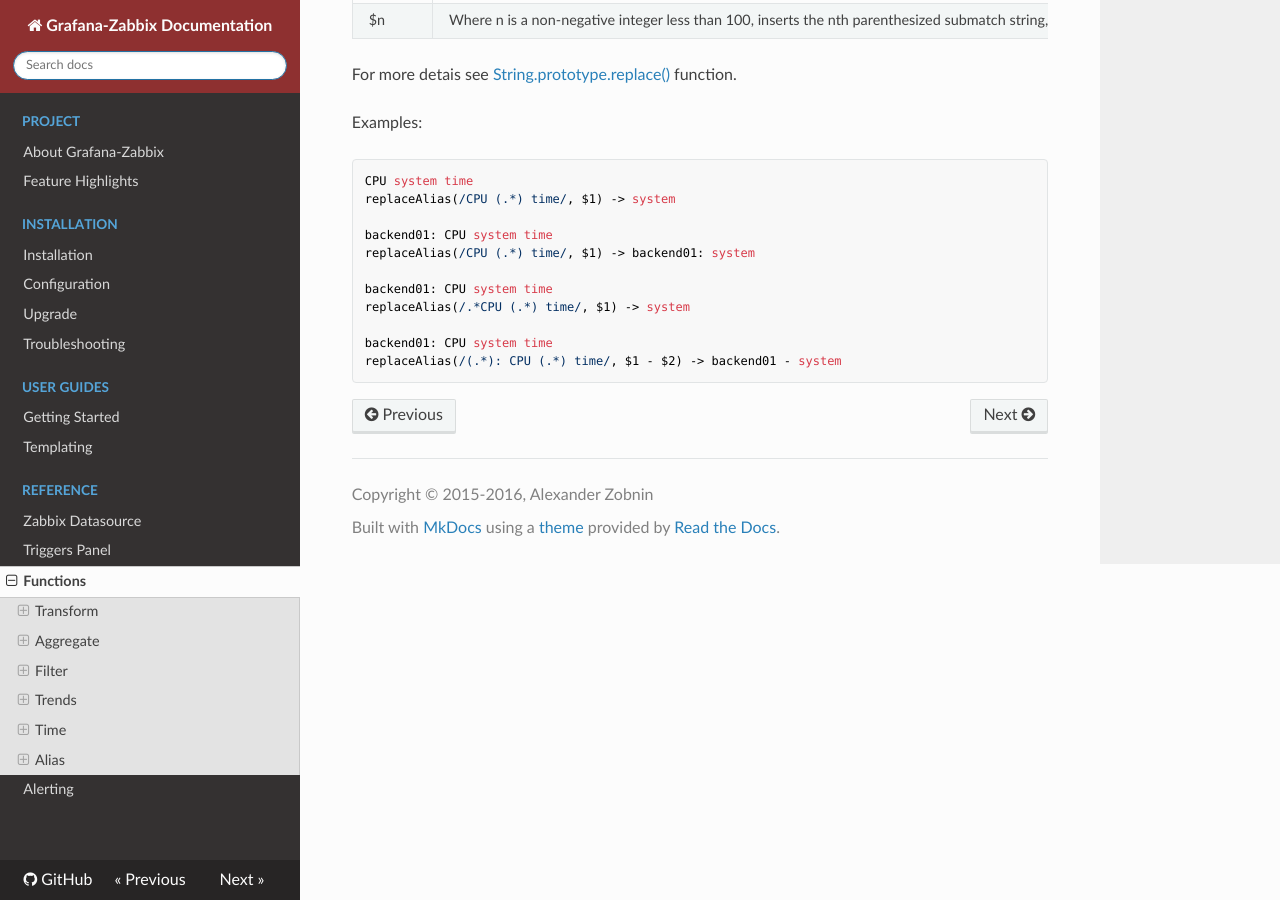
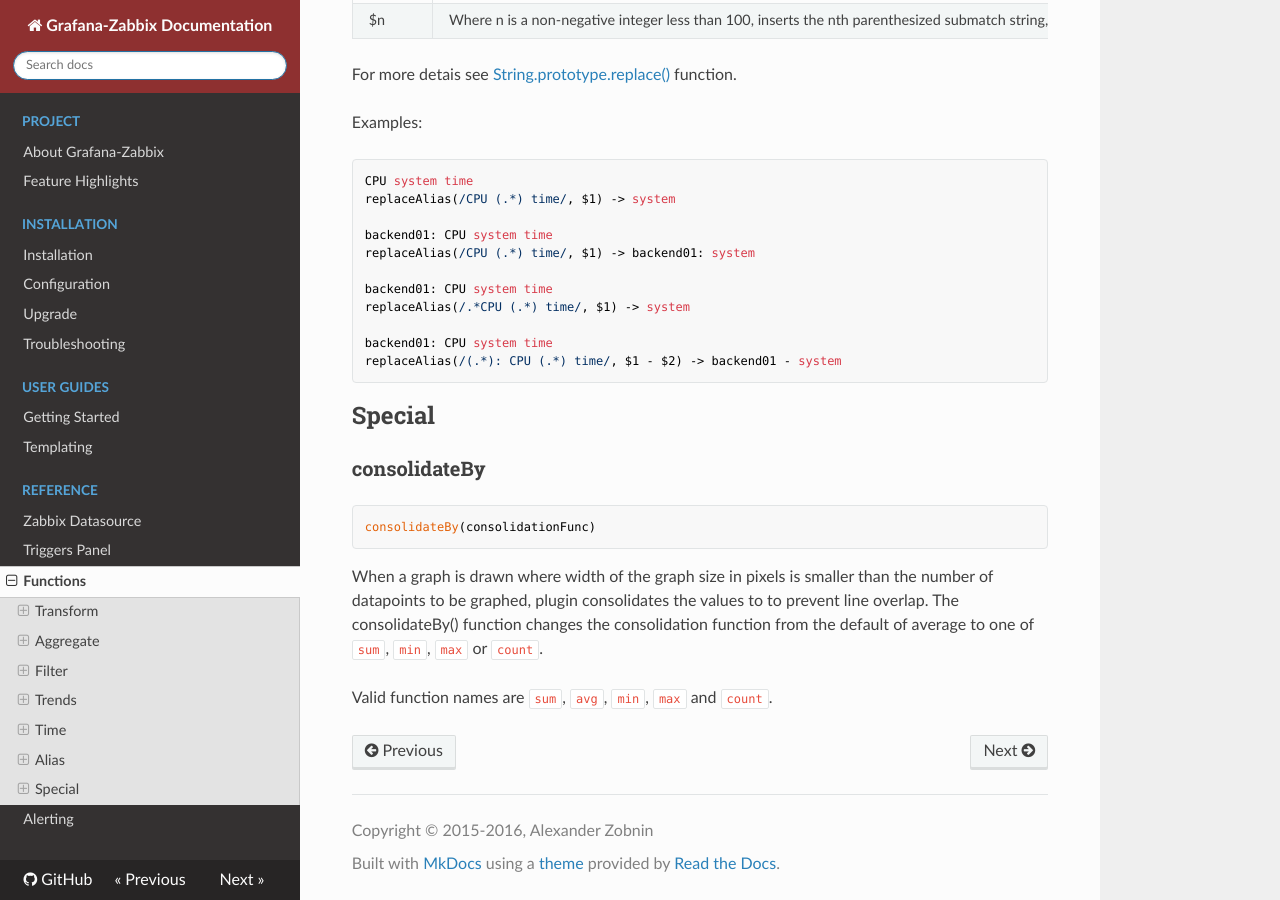
Before and after one commit to grafana/grafana-zabbix, an MkDocs documentation site: the page built from docs/sources/reference/functions.md, in a window 1280 px wide and 900 px high, scrolled down 4340 px. Built offline with MkDocs 1.6.1, drawn with Linux system fonts in a browser that asks for light colours; nearby versions of some CDN libraries; old or Windows-style settings are respelled for this version of MkDocs.

Commit message:
docs: consolidateBy function reference

````diff
--- a/docs/sources/reference/functions.md
+++ b/docs/sources/reference/functions.md
@@ -197,3 +197,14 @@
 backend01: CPU system time
 replaceAlias(/(.*): CPU (.*) time/, $1 - $2) -> backend01 - system
 ```
+
+## Special
+
+### consolidateBy
+```
+consolidateBy(consolidationFunc)
+```
+
+When a graph is drawn where width of the graph size in pixels is smaller than the number of datapoints to be graphed, plugin consolidates the values to to prevent line overlap. The consolidateBy() function changes the consolidation function from the default of average to one of `sum`, `min`, `max` or `count`.
+
+Valid function names are `sum`, `avg`, `min`, `max` and `count`.
````
